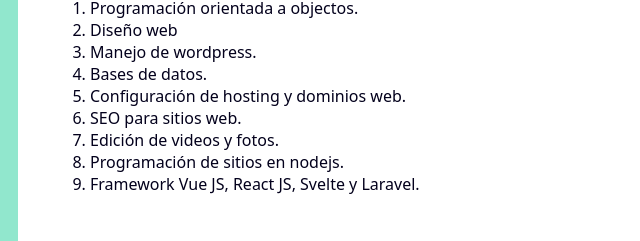
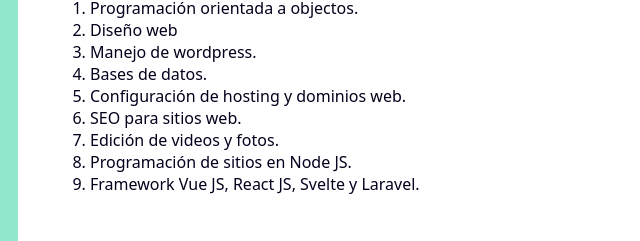
Before and after one commit to cristianpined4/curriculum-, a plain HTML site: page index.html in a window 1280 px wide. Shown: the part 813-1054 px from the top of the page, 30-670 px from the left. Drawn offline with Linux system fonts and the light colour scheme.

Commit message:
primera version

```diff
--- a/index.html
+++ b/index.html
@@ -41,7 +41,7 @@
           <li>Configuración de hosting y dominios web.</li>
           <li>SEO para sitios web.</li>
           <li>Edición de videos y fotos.</li>
-          <li>Programación de sitios en nodejs.</li>
+          <li>Programación de sitios en Node JS.</li>
           <li>Framework Vue JS, React JS, Svelte y Laravel.</li>
         </ol>
       </div>
```
